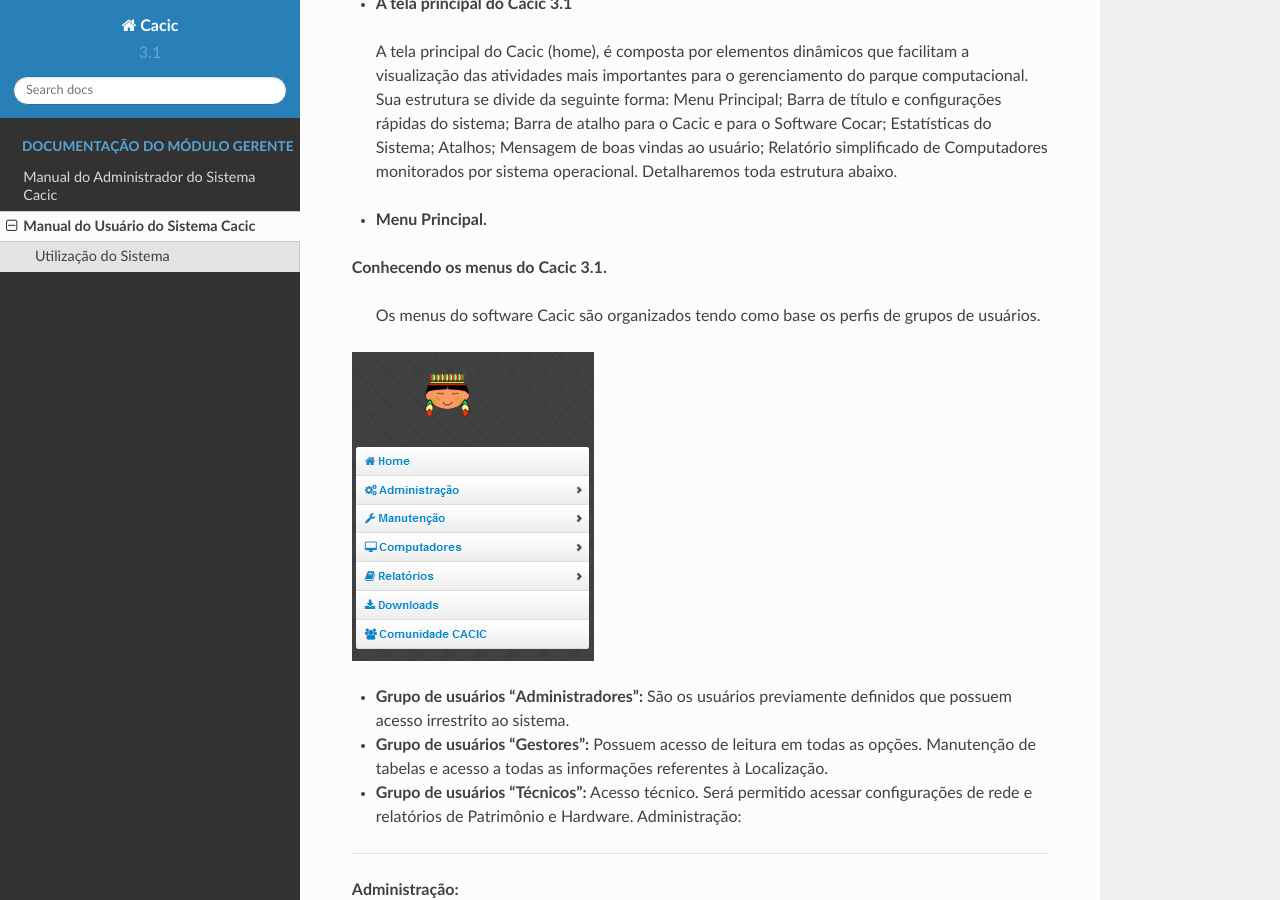
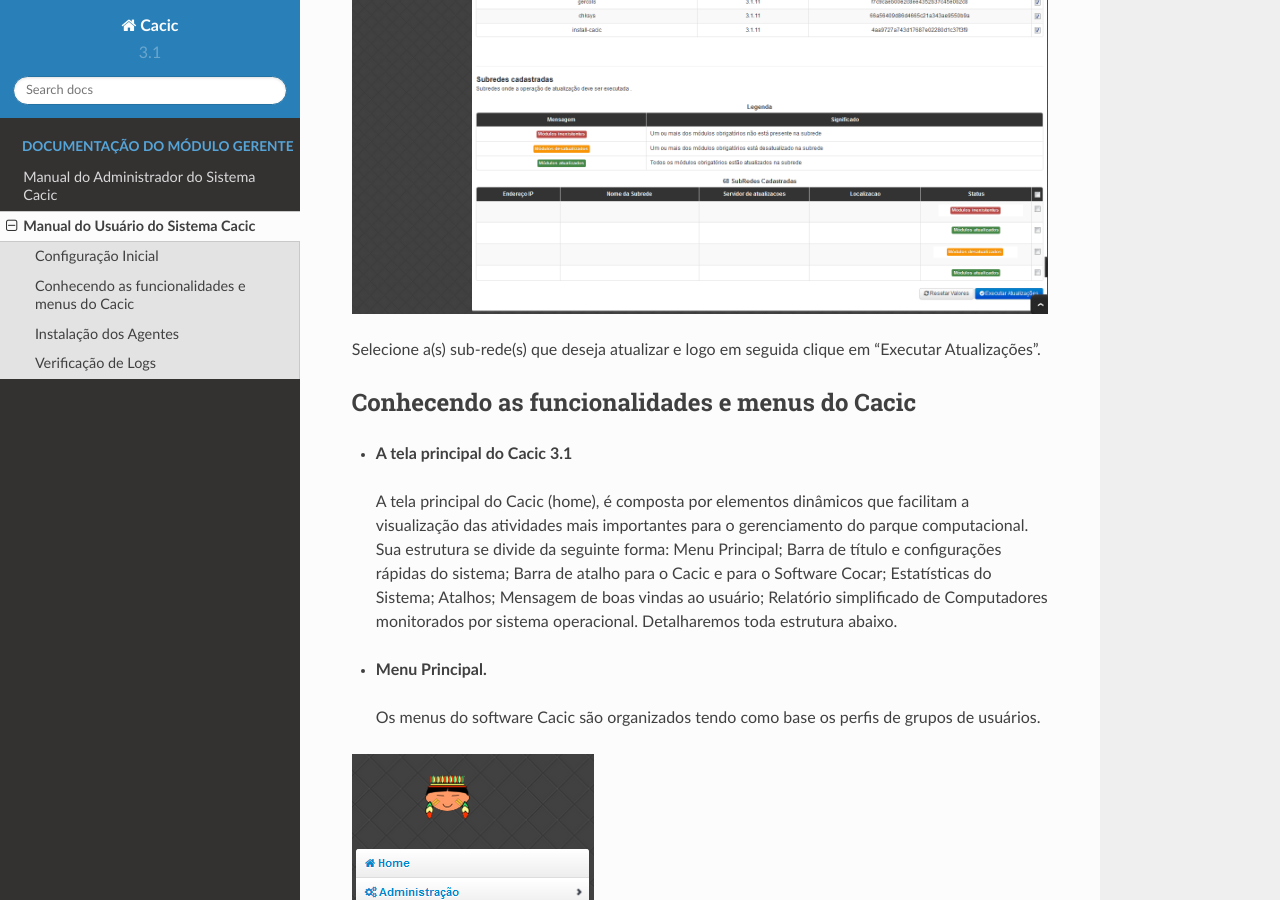
Before and after one commit to lightbase/cacic-doc, a Sphinx documentation site: the page built from source/gerente/gerente.rst, in a window 1280 px wide and 900 px high, scrolled down 947 px. Built offline with Sphinx 7.4.7 and the Read the Docs theme 2.0.0, drawn with Linux system fonts in a browser that asks for light colours; pages that are not in the unit, such as notebooks, are missing from menus; some of the changed text lies outside the part shown.

Commit message:
Alterações diversas de texto

```diff
--- a/source/gerente/gerente.rst
+++ b/source/gerente/gerente.rst
@@ -2,10 +2,8 @@
 Manual do Usuário do Sistema Cacic
 ==================================
 
-Utilização do Sistema
-=====================
-
-**Configuração Inicial**
+Configuração Inicial
+====================
 
  Para que o sistema efetivamente comece funcionar, é preciso que seja realizada a primeira coleta, para isso é necessário cadastrar pelo menos uma Sub-rede e habilitar os módulos de coleta.
 
@@ -46,22 +44,21 @@
 
 + Acesse o Menu Administração → Configurar Coletas → Atualização de Sub-redes
 
- Mais ao final da página vá até Sub-redes Cadastradas conforme exemplo abaixo.
+Mais ao final da página vá até Sub-redes Cadastradas conforme exemplo abaixo.
 
 .. image:: img/atualizar_subrede.png
 
- Selecione a(s) sub-rede(s) que deseja atualizar e logo em seguida clique em “Executar Atualizações”.
+Selecione a(s) sub-rede(s) que deseja atualizar e logo em seguida clique em “Executar Atualizações”.
 
+Conhecendo as funcionalidades e menus do Cacic
+==============================================
 
 + **A tela principal do Cacic 3.1**
-
 
  A tela principal do Cacic (home), é composta por elementos dinâmicos que facilitam a visualização das atividades mais importantes para o gerenciamento do parque computacional. Sua estrutura se divide da seguinte forma: Menu Principal; Barra de título e configurações rápidas do sistema; Barra de atalho para o Cacic e para o Software Cocar; Estatísticas do Sistema; Atalhos; Mensagem de boas vindas ao usuário; Relatório simplificado de Computadores monitorados por sistema operacional. Detalharemos toda estrutura abaixo.
 
 
 + **Menu Principal.**
-
-**Conhecendo os menus do Cacic 3.1.**
 
  Os menus do software Cacic são organizados tendo como base os perfis de grupos de usuários.
 
@@ -331,7 +328,8 @@
 
 ----
 
-+ **Instalação dos Agentes**
+Instalação dos Agentes
+======================
 
  A instalação dos agentes nas máquinas ocorre de uma forma clara e intuitiva. Existem instaladores próprios tanto para o sistema Windows quanto para o GNU/Linux.
 
```
Also changed, not shown: other parts of source/gerente/gerente.rst (+4 -1 lines).
